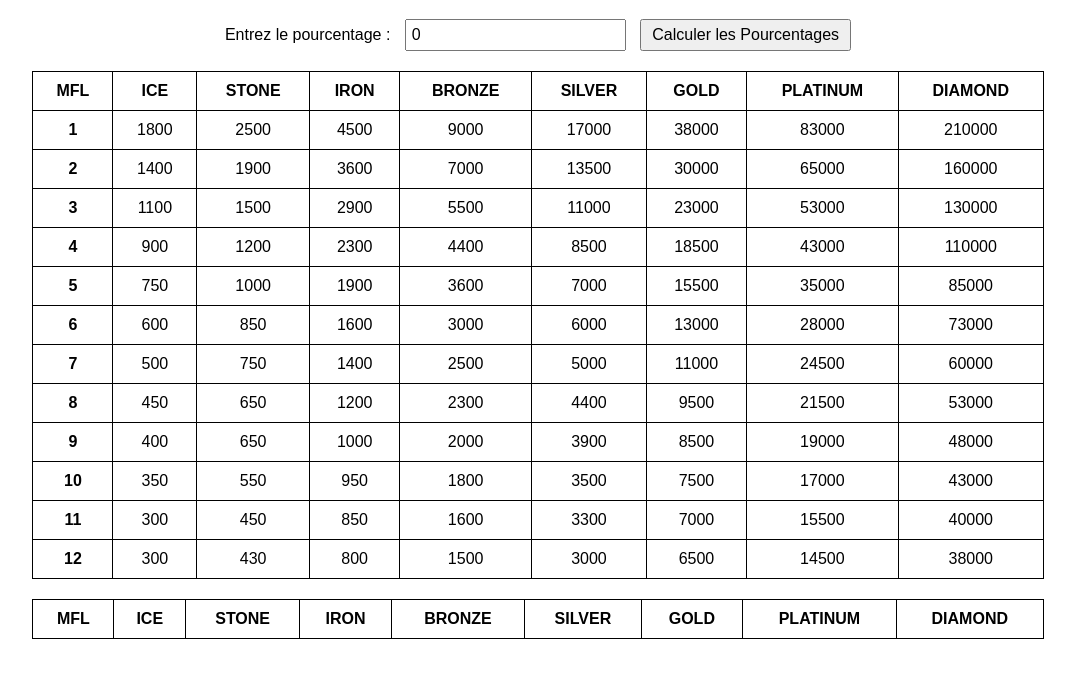
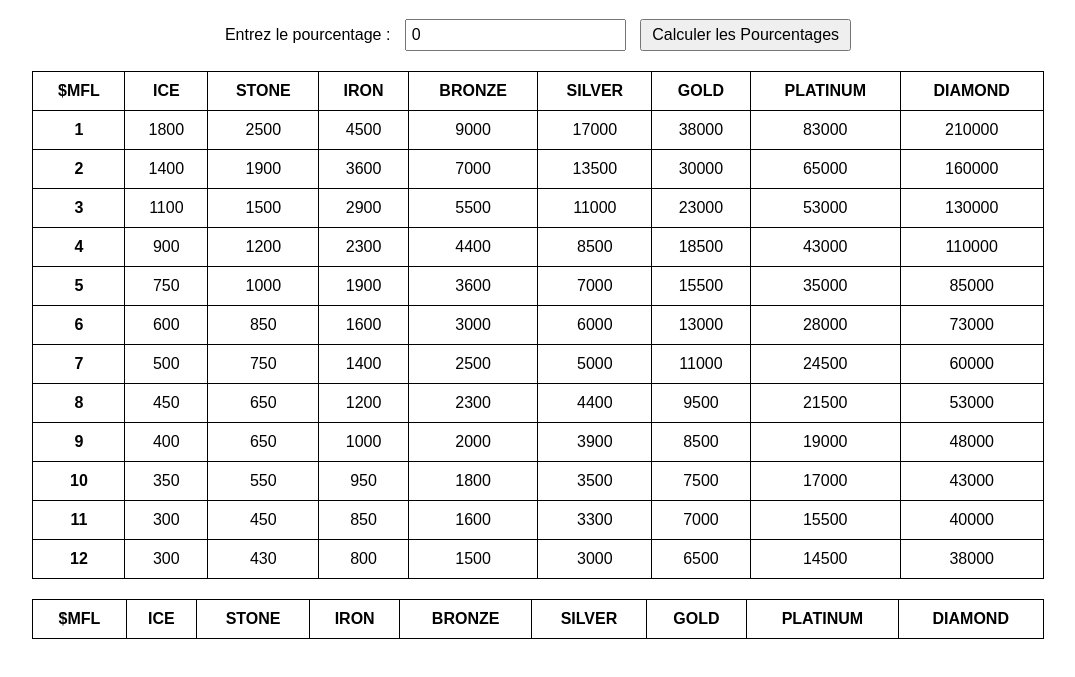
Before and after one commit to NicolasW-7/AIS-Brief-et-TIPS, a plain HTML site: page Personal/MFL/index.html in a window 1280 px wide. Shown: the part 61-738 px from the top of the page, without its empty margins (102-1177 px from the left). Drawn offline with Linux system fonts and the light colour scheme.

Commit message:
Update index.html

```diff
--- a/Personal/MFL/index.html
+++ b/Personal/MFL/index.html
@@ -16,7 +16,7 @@
     <table id="valuesTable">
         <thead>
             <tr>
-                <th>MFL</th>
+                <th>$MFL</th>
                 <th>ICE</th>
                 <th>STONE</th>
                 <th>IRON</th>
@@ -34,7 +34,7 @@
     <table id="percentageTable">
         <thead>
             <tr>
-                <th>MFL</th>
+                <th>$MFL</th>
                 <th>ICE</th>
                 <th>STONE</th>
                 <th>IRON</th>
```
